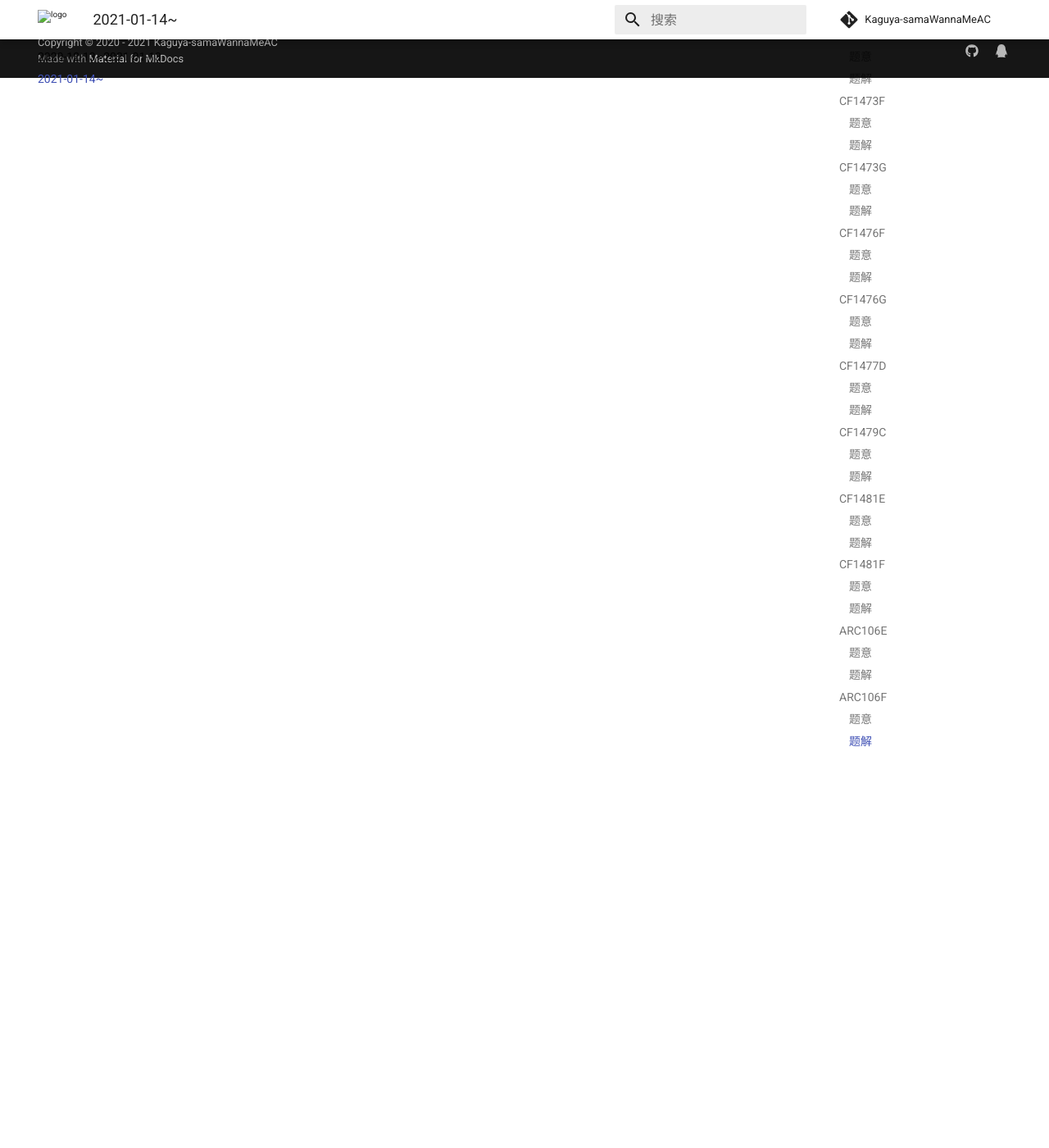
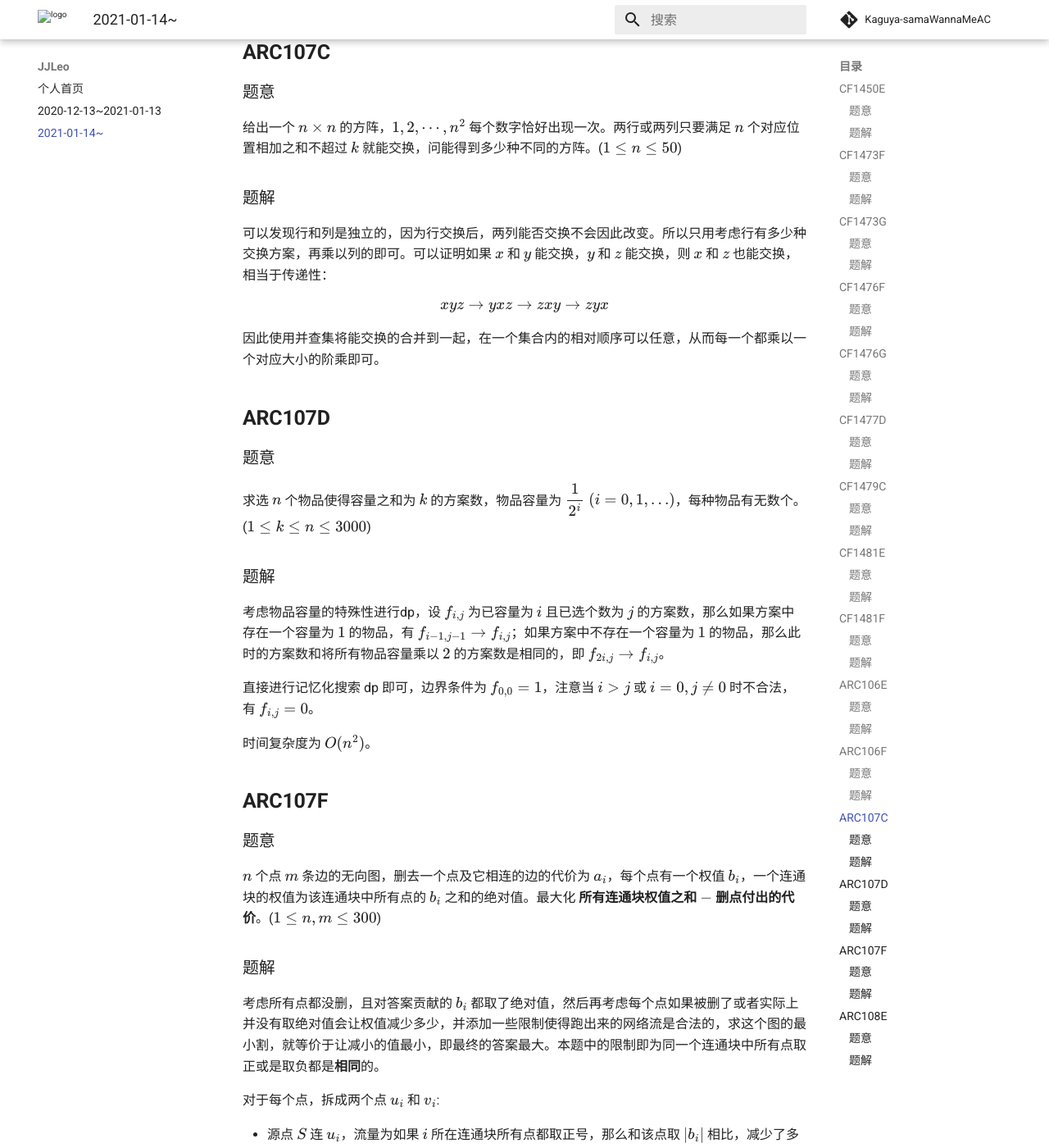
Before and after one commit to Kaguya-samaWannaMeAC/kaguya-samawannameac.github.io, an MkDocs documentation site: the page built from docs/JJLeo/2021-01-14~.md, in a window 1280 px wide and 1400 px high, scrolled down 8780 px. Shown: the whole window at 82% size. Built offline with MkDocs 1.6.1 and Material for MkDocs 9.7.7, drawn with Linux system fonts in a browser that asks for light colours; formulas are drawn with MathJax 3; comment, search, counter and statistics services are not loaded; some of the changed text lies outside the part shown.

Commit message:
Update 2021-01-14~.md

```diff
--- a/docs/JJLeo/2021-01-14~.md
+++ b/docs/JJLeo/2021-01-14~.md
@@ -231,3 +231,59 @@ $$
 &= \left(\prod_{i=1}^na_i\right)\left[\left(\sum _{i=1}^na_i\right)-n\right]^{\underline {n-2}}
 \end{aligned}
 $$
+
+## **ARC107C**
+
+### 题意
+
+给出一个 $n \times n$ 的方阵，$1, 2, \cdots, n^2$ 每个数字恰好出现一次。两行或两列只要满足 $n$ 个对应位置相加之和不超过 $k$ 就能交换，问能得到多少种不同的方阵。($1 \leq n \leq 50$)
+
+### 题解
+
+可以发现行和列是独立的，因为行交换后，两列能否交换不会因此改变。所以只用考虑行有多少种交换方案，再乘以列的即可。可以证明如果 $x$ 和 $y$ 能交换，$y$ 和 $z$ 能交换，则 $x$ 和 $z$ 也能交换，相当于传递性：
+$$
+xyz \to yxz \to zxy \to zyx
+$$
+因此使用并查集将能交换的合并到一起，在一个集合内的相对顺序可以任意，从而每一个都乘以一个对应大小的阶乘即可。
+
+## **ARC107D**
+
+### 题意
+
+求选 $n$ 个物品使得容量之和为 $k$ 的方案数，物品容量为 $\dfrac{1}{2^i}\ (i = 0,1,\dots)$，每种物品有无数个。($1 \leq k \leq n \leq 3000$)
+
+### 题解
+
+考虑物品容量的特殊性进行dp，设 $f_{i,j}$ 为已容量为 $i$ 且已选个数为 $j$ 的方案数，那么如果方案中存在一个容量为 $1$ 的物品，有 $f_{i-1,j-1} \to f_{i,j}$；如果方案中不存在一个容量为 $1$ 的物品，那么此时的方案数和将所有物品容量乘以 $2$ 的方案数是相同的，即 $f_{2i,j} \to f_{i,j}$。
+
+直接进行记忆化搜索 dp 即可，边界条件为 $f_{0,0} = 1$，注意当 $i>j$ 或 $i=0,j\ne0$ 时不合法，有 $f_{i,j} = 0$。
+
+时间复杂度为 $O(n^2)$。
+
+## **ARC107F**
+
+### 题意
+
+$n$ 个点 $m$ 条边的无向图，删去一个点及它相连的边的代价为 $a_i$，每个点有一个权值 $b_i$，一个连通块的权值为该连通块中所有点的 $b_i$ 之和的绝对值。最大化 **所有连通块权值之和** $-$ **删点付出的代价**。($1 \le n,m \le 300$)
+
+### 题解
+
+考虑所有点都没删，且对答案贡献的 $b_i$ 都取了绝对值，然后再考虑每个点如果被删了或者实际上并没有取绝对值会让权值减少多少，并添加一些限制使得跑出来的网络流是合法的，求这个图的最小割，就等价于让减小的值最小，即最终的答案最大。本题中的限制即为同一个连通块中所有点取正或是取负都是**相同**的。
+
+对于每个点，拆成两个点 $u_i$ 和 $v_i$:
+
+- 源点 $S$ 连 $u_i$，流量为如果 $i$ 所在连通块所有点都取正号，那么和该点取 $|b_i|$ 相比，减少了多少.
+- $u_i$ 连 $v_i$，流量为如果删掉 $i$ 那么花费的代价和该点取 $|b_i|$ 相比，减少了多少.
+- $v_i$ 连 汇点 $T$,流量为如果 $i$ 所在连通块所有点都取负号，那么和该点取 $|b_i|$ 相比，减少了多少。
+
+这样，对于每个点，如果一个割合法，那么三条边必须要删一条，否则 $S$ 和 $T$ 连通。
+
+考虑如何进行限制，如果两个点在同一个连通块，那么它们不能都没被删而且一个取正号一个取负号，因此如果 $i$ 和 $j$ 之间有边，我们可以将 $v_i$ 连 $u_j$，$v_j$ 连 $u_i$，流量均为正无穷，这样如果 $S \to u_i$ 和 $v_j \to T$ 被割掉而其它的没有被割掉，那么 $S$ 和 $T$ 还是连通的，另一边也同理，从而可以限制掉这种不合法情况。
+
+## **ARC108E**
+
+### 题意
+
+
+
+### 题解
```
